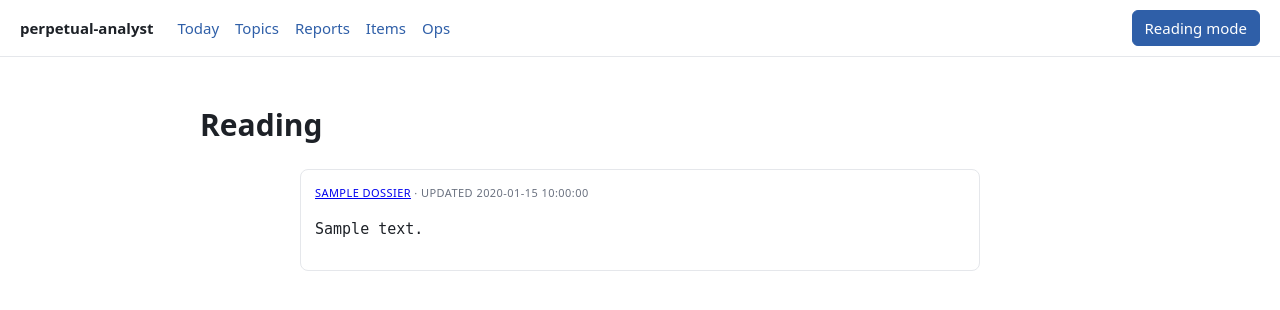
After one commit to RavindraTarunokusumo/perpetual-analyst, a Flask app: template src/perpetual_analyst/web/templates/reading.html in a window 1280 px wide. The commit adds this page. Shown: the top 310 px of the page. Run offline with Flask 3, Linux system fonts and the light colour scheme; the template is opened without the code that fills it: most values are stand-ins (such as "Sample title", 1, 10 or a date in 2020).

Commit message:
feat(web): global reading mode (stacked dossiers)
Co-Authored-By: Claude Opus 4.8 <noreply@anthropic.com>

```diff
--- a/src/perpetual_analyst/web/app.py
+++ b/src/perpetual_analyst/web/app.py
@@ -5,7 +5,7 @@ from __future__ import annotations
 import sqlite3
 
 import markdown as md
-from flask import Flask, abort, g, render_template, request
+from flask import Flask, abort, g, make_response, redirect, render_template, request, url_for
 
 from perpetual_analyst.report.render import render_citations
 from perpetual_analyst.web import queries
@@ -40,6 +40,8 @@ def create_app(db_path: str) -> Flask:
 
     @app.route("/")
     def today():
+        if request.cookies.get("reading") == "1":
+            return redirect(url_for("reading"))
         report = queries.latest_report(get_conn())
         report_html = render_report_html(report["full_markdown"]) if report else ""
         return render_template("today.html", report=report, report_html=report_html)
@@ -92,4 +94,18 @@ def create_app(db_path: str) -> Flask:
     def ops():
         return render_template("ops.html", ov=queries.ops_overview(get_conn()))
 
+    @app.route("/reading")
+    def reading():
+        return render_template("reading.html", dossiers=queries.all_dossiers(get_conn()))
+
+    @app.route("/reading/toggle", methods=["POST"])
+    def reading_toggle():
+        on = request.cookies.get("reading") == "1"
+        resp = make_response(redirect(url_for("today")))
+        if on:
+            resp.delete_cookie("reading")
+        else:
+            resp.set_cookie("reading", "1")
+        return resp
+
     return app
--- a/src/perpetual_analyst/web/templates/base.html
+++ b/src/perpetual_analyst/web/templates/base.html
@@ -14,6 +14,12 @@
     <a href="{{ url_for('reports') }}">Reports</a>
     <a href="{{ url_for('items') }}">Items</a>
     <a href="{{ url_for('ops') }}">Ops</a>
+    <span class="spacer"></span>
+    <form method="post" action="{{ url_for('reading_toggle') }}" class="inline">
+      <button class="btn" type="submit">
+        {% if request.cookies.get('reading') == '1' %}Exit reading{% else %}Reading mode{% endif %}
+      </button>
+    </form>
     {% block nav_extra %}{% endblock %}
   </nav>
   {% with messages = get_flashed_messages(with_categories=true) %}
--- /dev/null
+++ b/src/perpetual_analyst/web/templates/reading.html
@@ -0,0 +1,14 @@
+{% extends "base.html" %}
+{% block content %}
+<div class="reading">
+<h1>Reading</h1>
+{% for d in dossiers %}
+<article class="card">
+  <div class="label"><a href="{{ url_for('topic', slug=d.slug) }}">{{ d.name }}</a> · updated {{ d.updated_at or '—' }}</div>
+  <pre style="white-space:pre-wrap">{{ d.content }}</pre>
+</article>
+{% else %}
+<p class="empty">No dossiers yet.</p>
+{% endfor %}
+</div>
+{% endblock %}
```
Also changed, not shown: src/perpetual_analyst/web/queries.py (+9 -0 lines), tests/test_web_queries.py (+7 -0 lines), tests/test_web_routes.py (+19 -0 lines).
